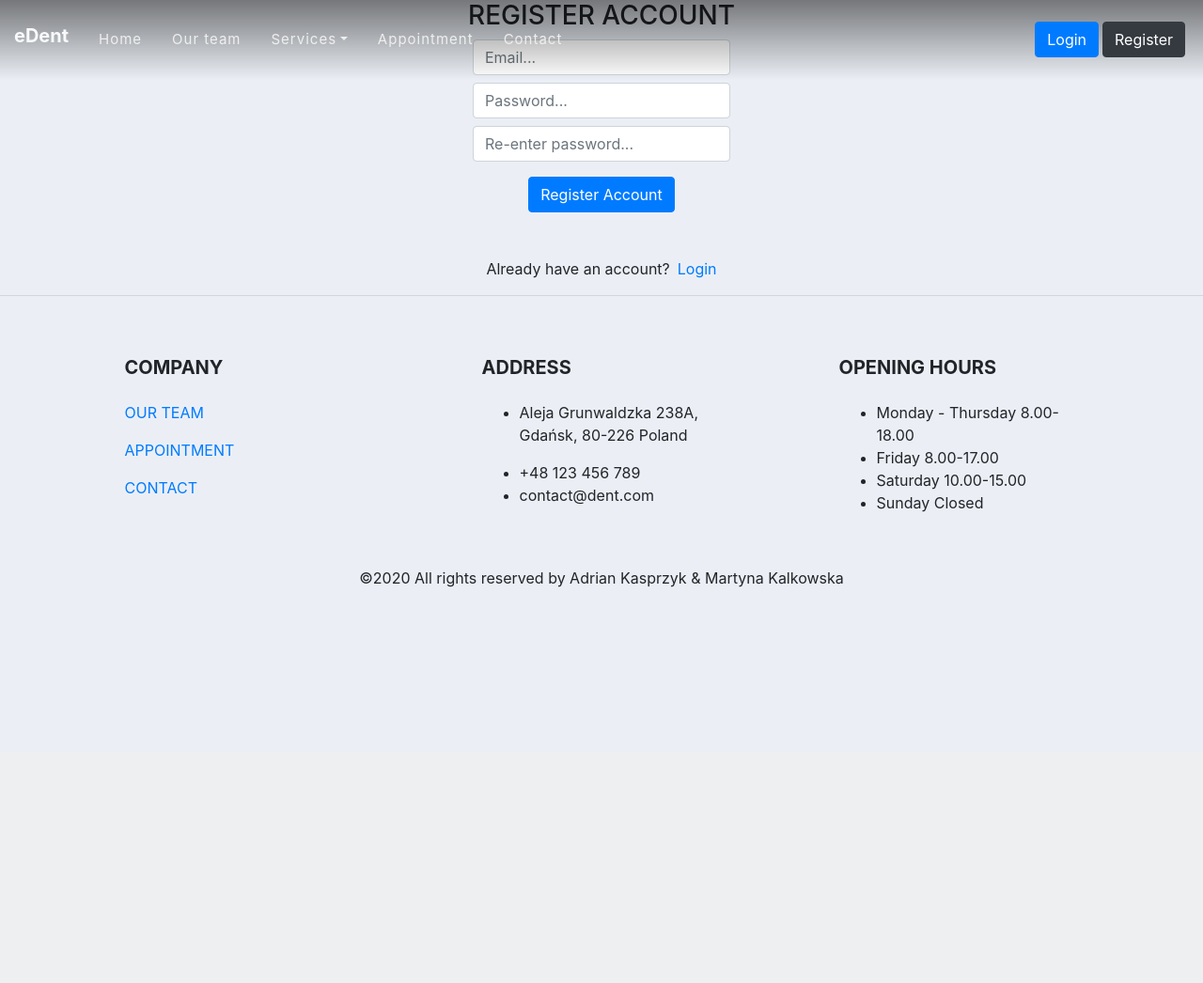
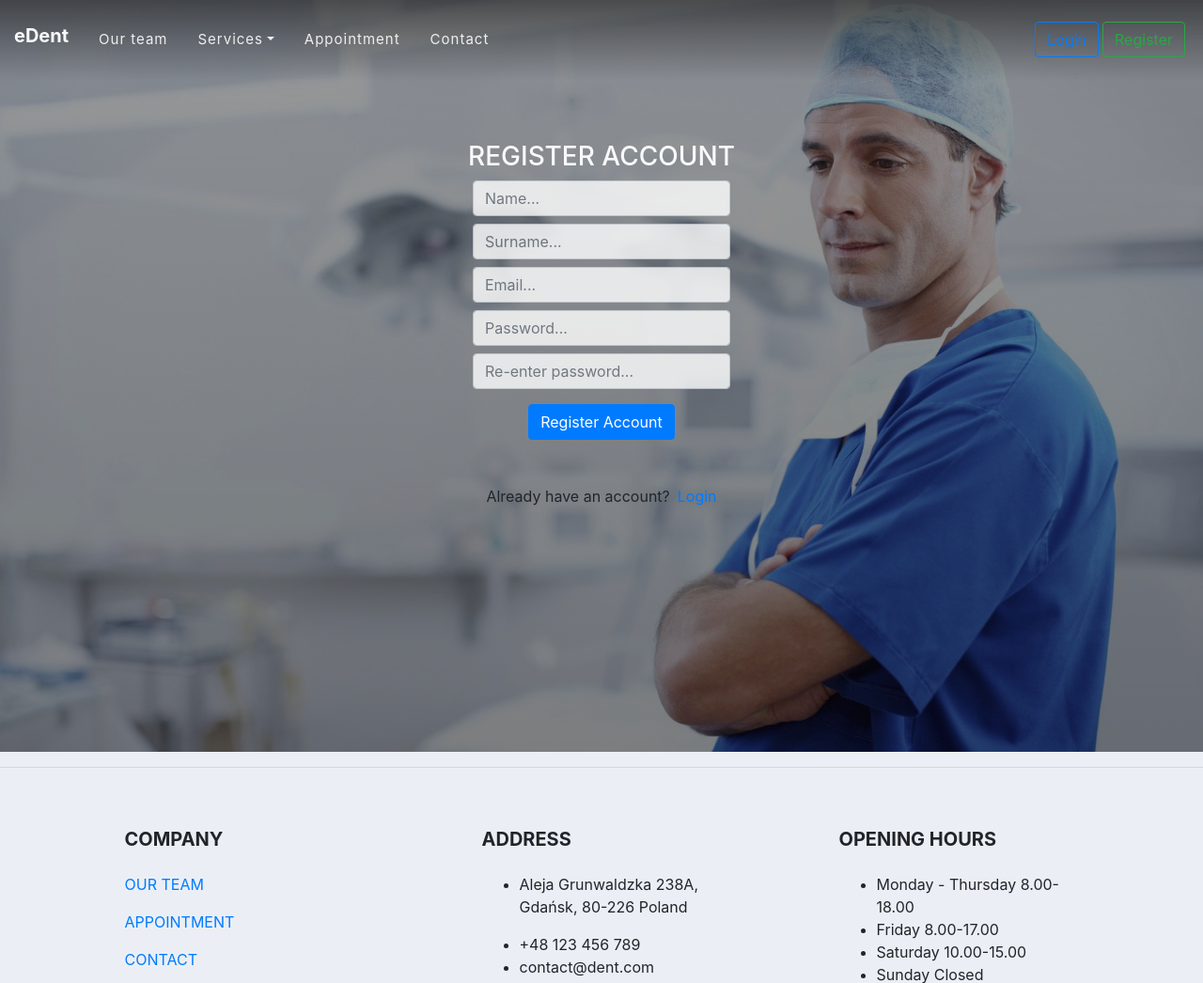
Before and after one commit to FraQu/dent-1, a Django app: page /register/ in a window 1280 px wide. Shown: the top 1046 px of the page at 94% size. Before the commit the page ends 625 px from the top, so only its background shows below. Run offline with Django 3.2, Linux system fonts and the light colour scheme; some libraries are stand-ins or nearby versions.

Commit message:
Revert to 03dd9a64 and add latest changes

```diff
--- a/static/website/css/main.css
+++ b/static/website/css/main.css
@@ -100,3 +141,14 @@ header {
     position: relative;
     top: 20px;
 }
+
+/* LOGIN.HTML stylesheet */
+
+.login-box, .register-box {
+    padding: 150px;
+    height: 300px;
+}
+
+.form {
+    opacity: 0.8;
+}
--- /dev/null
+++ b/static/website/js/script.js
@@ -0,0 +1,5 @@
+$(document).ready(function() {
+    $('.nav-button').click(function() {
+    $('.nav-button').toggleClass('change');
+    });
+});
--- a/website/forms.py
+++ b/website/forms.py
@@ -39,6 +39,7 @@ class LoginForm(forms.Form):
 
 class RegisterForm(forms.ModelForm):
     """Register Form based on email and password."""
+
     email = forms.EmailField(label='Email')
 
     password1 = forms.CharField(label='Password', widget=forms.PasswordInput)
--- a/website/templates/registration/register.html
+++ b/website/templates/registration/register.html
@@ -2,37 +2,41 @@
 
 {% block content %}
 
+    <header>
         <div class="container">
             <div class="d-flex justify-content-center">
-            <div class="user_card">
+                <div class="user_card register-box">
 
                     <!-- Section Heading -->
-                <div class="d-flex justify-content-center">
+                    <div class="d-flex justify-content-center text-light">
                         <h3>REGISTER ACCOUNT</h3>
                     </div>
-
                     <div class="d-flex justify-content-center form_container">
                         <form method="POST">
                             {% csrf_token %}
-
                             <div class="input-group mb-2">
-                            <input type="email" name="email" placeholder="Email..." class="form-control">
+                                <input type="text" name="name" placeholder="Name..." class="form-control form">
                             </div>
                             <div class="input-group mb-2">
-                            <input type="password" name="password1" placeholder="Password..." class="form-control">
+                                <input type="text" name="surname" placeholder="Surname..." class="form-control form">
+                            </div>
+                            <div class="input-group mb-2">
+                                <input type="email" name="email" placeholder="Email..." class="form-control form">
+                            </div>
+                            <div class="input-group mb-2">
+                                <input type="password" name="password1" placeholder="Password..."
+                                       class="form-control form">
                             </div>
                             <div class="input-group mb-2">
                                 <input type="password" name="password2" placeholder="Re-enter password..."
-                                   class="form-control">
+                                       class="form-control form">
                             </div>
-
                             <div class="d-flex justify-content-center mt-3 login_container">
                                 <input class="btn btn-primary" type="submit" value="Register Account">
                             </div>
 
                         </form>
                     </div>
-
                     <div class="mt-4">
                         <div class="d-flex justify-content-center">
                             {% for field in form %}
@@ -44,7 +48,6 @@
                             {% endfor %}
                         </div>
                     </div>
-
                     <div class="mt-4">
                         <div class="d-flex justify-content-center">
                             Already have an account? <a href="{% url 'login' %}" class="ml-2">Login</a>
@@ -53,5 +56,6 @@
                 </div>
             </div>
         </div>
+    </header>
 
 {% endblock %}
--- a/website/templates/website/main.html
+++ b/website/templates/website/main.html
@@ -3,7 +3,7 @@
 <!DOCTYPE html>
 <html lang="en">
 <head>
-    <meta name="viewport" charset="UTF-8" content="width=device-width, initial-scale=1, shrink-to-fit=no">
+    <meta charset="UTF-8">
     <title>Dent - Dentist Django App</title>
 </head>
 <link rel="stylesheet" type="text/css" href="{% static 'website/css/bootstrap.min.css' %}">
@@ -13,15 +13,14 @@
 <!-- ***** Navbar Area Start ***** -->
 <nav class="navbar navbar-expand-lg fixed-top nav-menu">
     <a href="{% url 'home' %}" class="navbar-brand text-light h2 font-weight-bold">eDent</a>
-    <button class="navbar-toggler" type="button"
+    <button class="navbar-toggler nav-button" type="button"
             data-toggle="collapse" data-target="#navbarSupportContent">
-        <span class="navbar-toggler-icon"></span>
+        <div class="bg-light line1"></div>
+        <div class="bg-light line2"></div>
+        <div class="bg-light line3"></div>
     </button>
     <div class="collapse navbar-collapse" id="navbarSupportContent">
         <ul class="navbar-nav mr-auto">
-            <li class="nav-item">
-                <a class="nav-link m-2 menu-item" href="{% url 'home' %}">Home </a>
-            </li>
             <li class="nav-item">
                 <a class="nav-link m-2 menu-item" href="{% url 'our_team' %}">Our team</a>
             </li>
@@ -44,18 +43,19 @@
                 <a class="nav-link m-2 menu-item" href="{% url 'contact' %}">Contact </a>
             </li>
         </ul>
-        <ul class="navbar-nav">
+        <ul class="navbar-nav font-weight-bold">
+
             {% if request.user.is_anonymous %}
                 <li class="nav-item">
-                    <a class="btn btn-primary mr-1" href="{% url 'login' %}">Login </a>
+                    <a class="btn btn-outline-primary mr-1" href="{% url 'login' %}">Login </a>
                 </li>
                 <span></span>
                 <li class="nav-item">
-                    <a class="btn btn-dark mr-1" href="{% url 'register' %}">Register </a>
+                    <a class="btn btn-outline-success mr-1" href="{% url 'register' %}">Register </a>
                 </li>
             {% endif %}
         </ul>
-    </div>
+
         <!-- Navbar Hello User Start -->
         {% if request.user.is_authenticated %}
             <span class="hello-msg"> Hello,</span>
@@ -82,6 +82,7 @@
             {% endif %}
             <span><a class="hello-msg" href="{% url 'logout' %}">Logout</a></span>
         {% endif %}
+    </div>
     <!-- Navbar Hello User End -->
 </nav>
 <!-- ***** Navbar Area End ***** -->
@@ -89,7 +90,9 @@
 {% block content %}
 
 {% endblock %}
+
 <hr>
+
 <!-- Footer Area Start -->
 <footer class="pt-4">
     <div class="container text-center text-md-left">
@@ -148,4 +151,5 @@
 <script src="{% static 'website/js/jquery-3.5.1.slim.min.js' %}"></script>
 <script src="{% static 'website/js/popper.min.js' %}"></script>
 <script src="{% static 'website/js/bootstrap.min.js' %}"></script>
+<script src="{% static 'website/js/script.js' %}"></script>
 </html>
--- a/website/templates/website/user_profile.html
+++ b/website/templates/website/user_profile.html
@@ -2,7 +2,7 @@
 {% load static %}
 {% block content %}
 
-    <br>
+    <header>
         <div class="container">
             <div class="row">
                 <div class="col col-lg-5">
@@ -31,5 +31,6 @@
                 </div>
             </div>
         </div>
+    </header>
 
 {% endblock %}
```
Also changed, not shown: other parts of static/website/css/main.css (+54 -13 lines), website/templates/registration/login.html (+7 -4 lines), 1 other file. Lines whose indentation alone changed are shown as unchanged.
